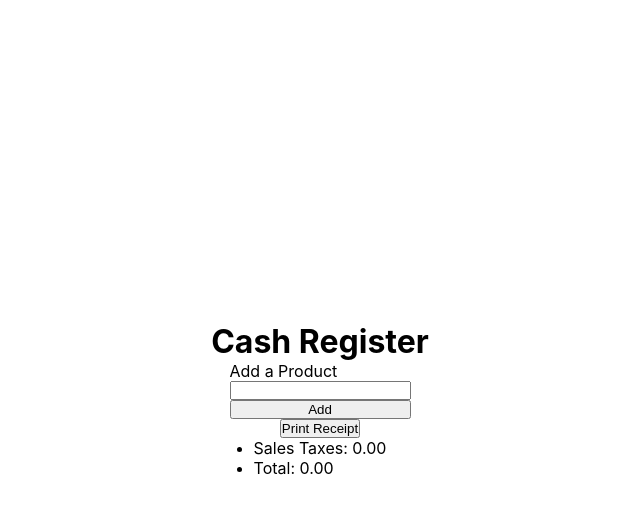
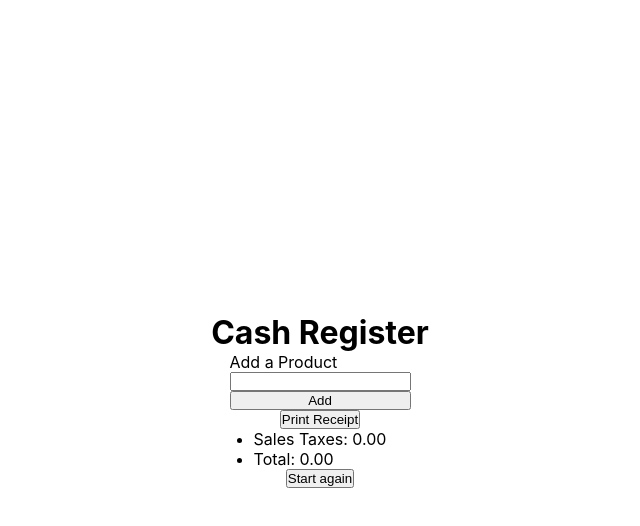
Before and after one commit to mantasastra/receipt-printer, a React (Create React App) app: page / in a window 1280 px wide. Both pictures are taken after a click on the button "Print Receipt". Shown: the top 526 px of the page, without its empty margins (320-960 px from the left). Built offline with nearby package versions, Linux system fonts and the light colour scheme.

Commit message:
Add reset functionality after receipt is printed

```diff
--- a/src/pages/cashRegister/CashRegister.tsx
+++ b/src/pages/cashRegister/CashRegister.tsx
@@ -32,8 +32,6 @@ export type State = {
 };
 
 // TODO Add error handling for input
-// TODO Show zeroes in decimals
-// TODO Add reset functionality
 // TODO Add styles
 // TODO Add tests
 const CashRegister = () => {
@@ -63,12 +61,21 @@ const CashRegister = () => {
     }));
   };
 
+  const handleReset = (): void => {
+    setState({
+      entries: [],
+      receiptData: [],
+      printReceipt: false,
+    });
+  };
+
   return (
     <Container>
       <h1>Cash Register</h1>
       <ProductInput onClick={setState} />
       <button onClick={handleClick}>Print Receipt</button>
       {printReceipt ? <Receipt data={receiptData} /> : null}
+      {printReceipt ? <button onClick={handleReset}>Start again</button> : null}
     </Container>
   );
 };
```
